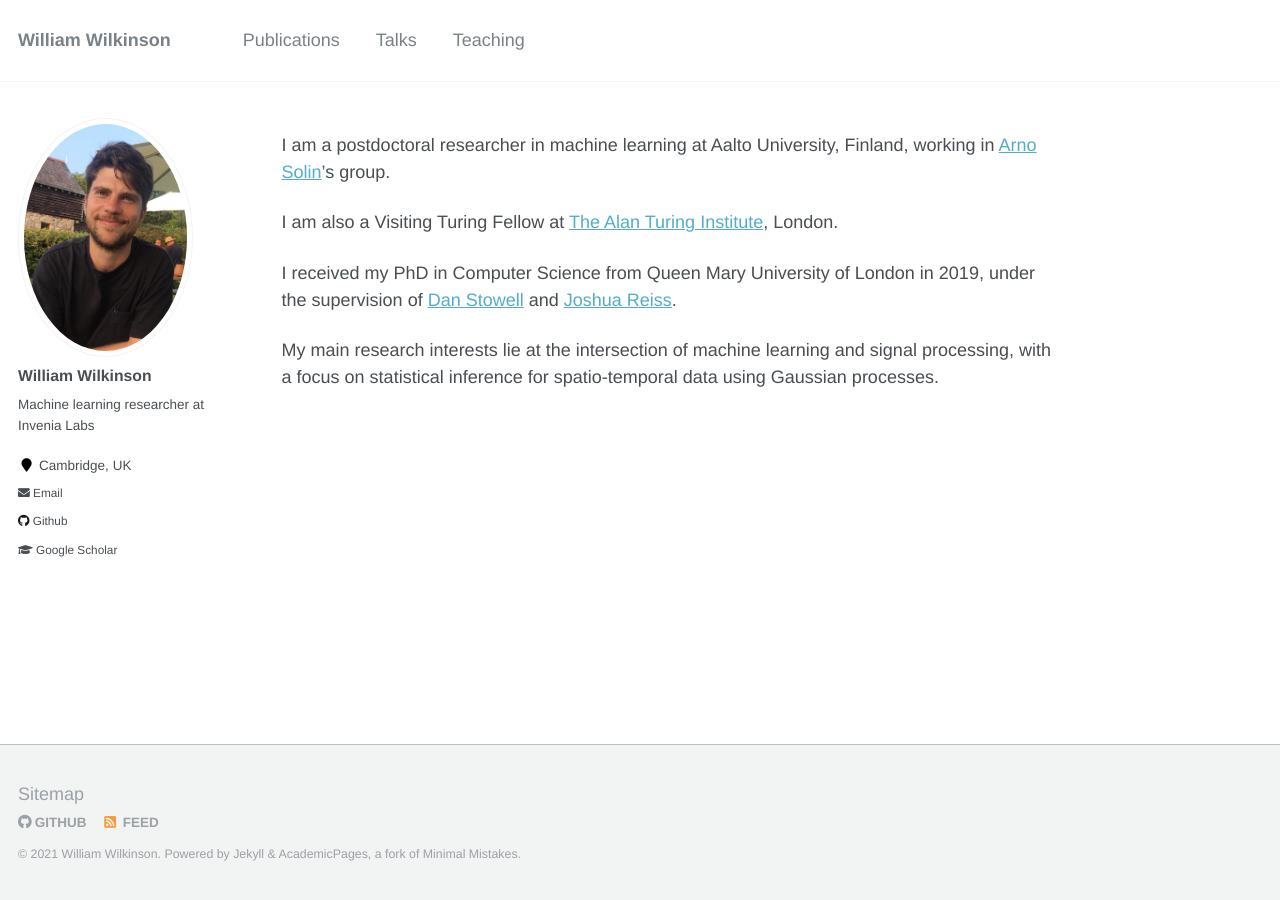
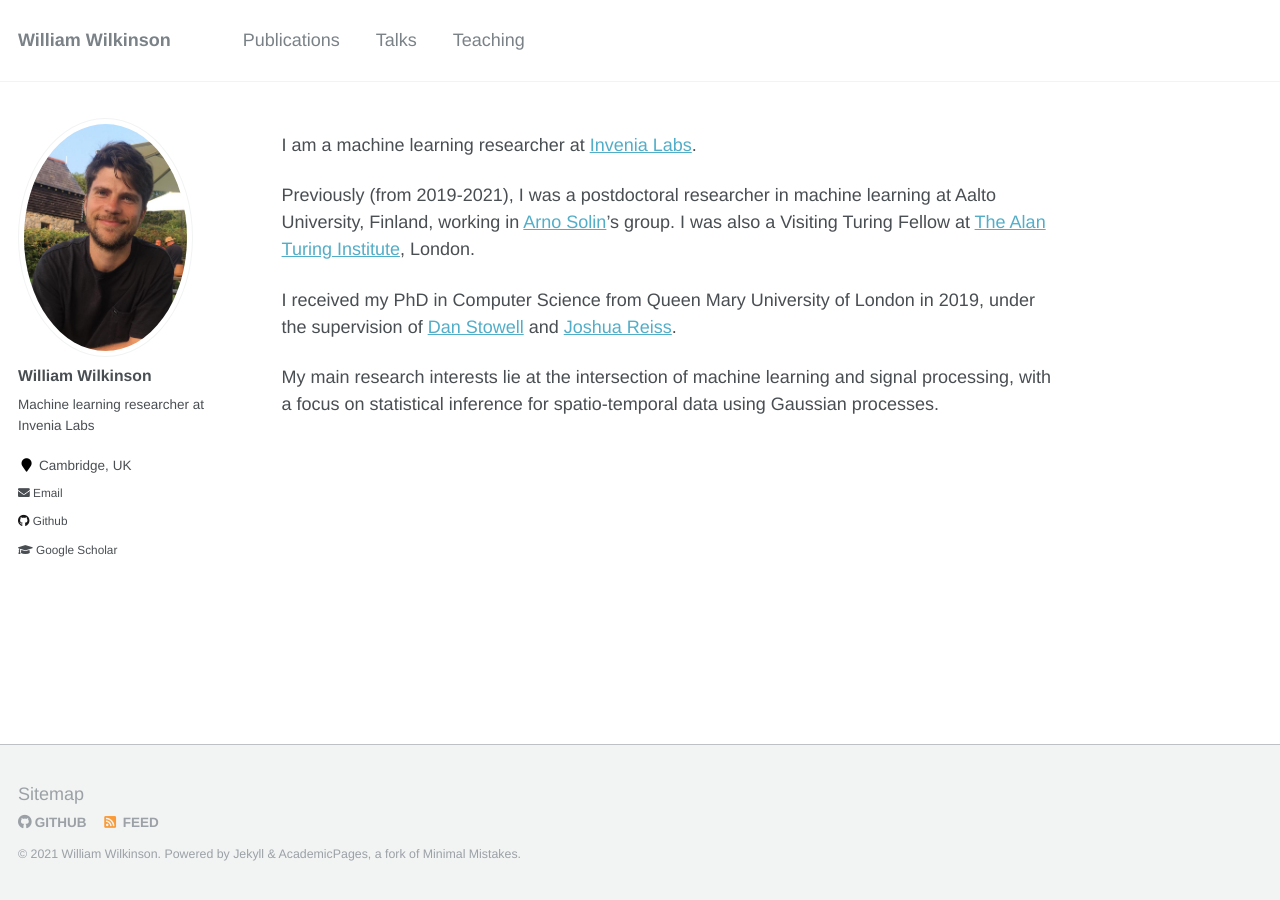
Before and after one commit to wil-j-wil/wil-j-wil2.github.io, a Jekyll site: the page built from _pages/about.md, in a window 1280 px wide. Built offline with Jekyll 4.4.1, drawn with Linux system fonts in a browser that asks for light colours.

Commit message:
Update about.md

```diff
--- a/_pages/about.md
+++ b/_pages/about.md
@@ -8,9 +8,9 @@ redirect_from:
   - /about.html
 ---
 
-I am a postdoctoral researcher in machine learning at Aalto University, Finland, working in [Arno Solin](https://users.aalto.fi/~asolin/)'s group.
+I am a machine learning researcher at [Invenia Labs](https://www.invenia.ca/labs/).
 
-I am also a Visiting Turing Fellow at [The Alan Turing Institute](https://www.turing.ac.uk/), London.
+Previously (from 2019-2021), I was a postdoctoral researcher in machine learning at Aalto University, Finland, working in [Arno Solin](https://users.aalto.fi/~asolin/)'s group. I was also a Visiting Turing Fellow at [The Alan Turing Institute](https://www.turing.ac.uk/), London.
 
 I received my PhD in Computer Science from Queen Mary University of London in 2019, under the supervision of [Dan Stowell](http://www.mcld.co.uk/) and [Joshua Reiss](http://www.eecs.qmul.ac.uk/~josh/).
 
```
